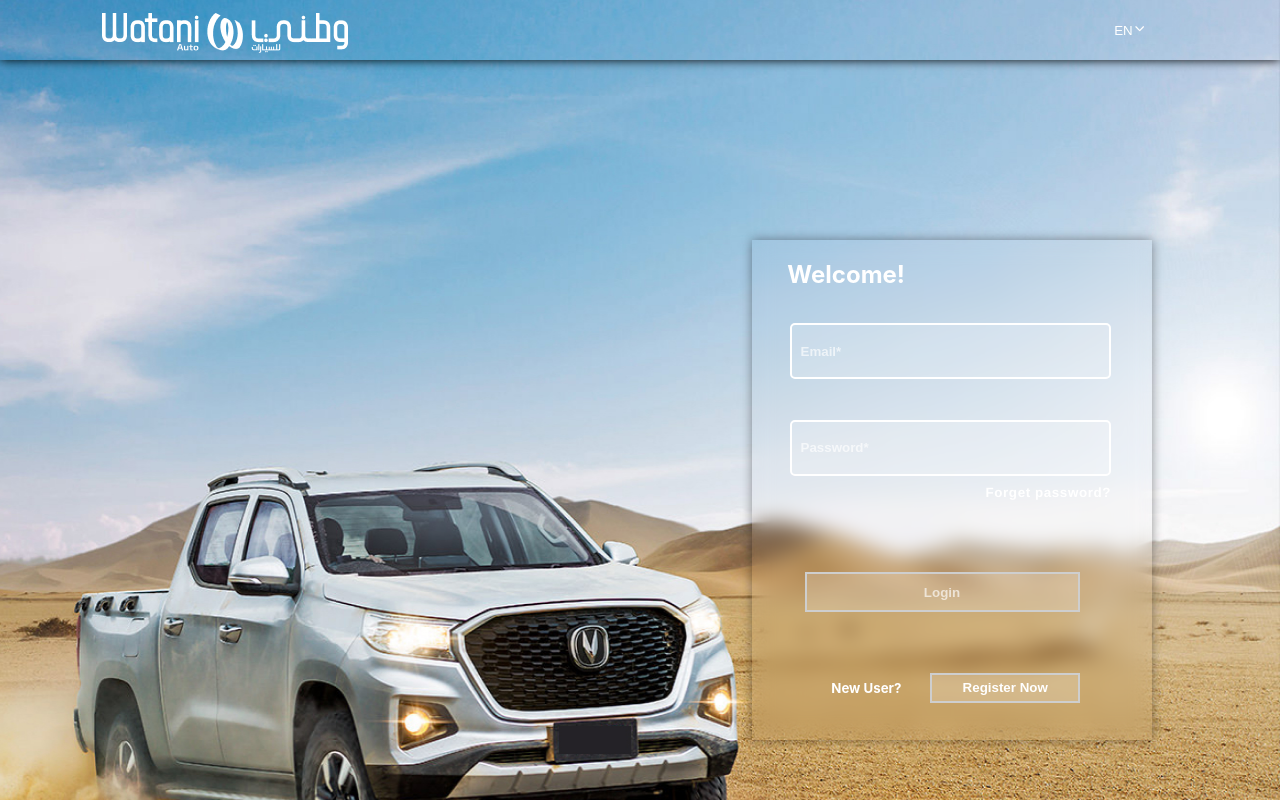
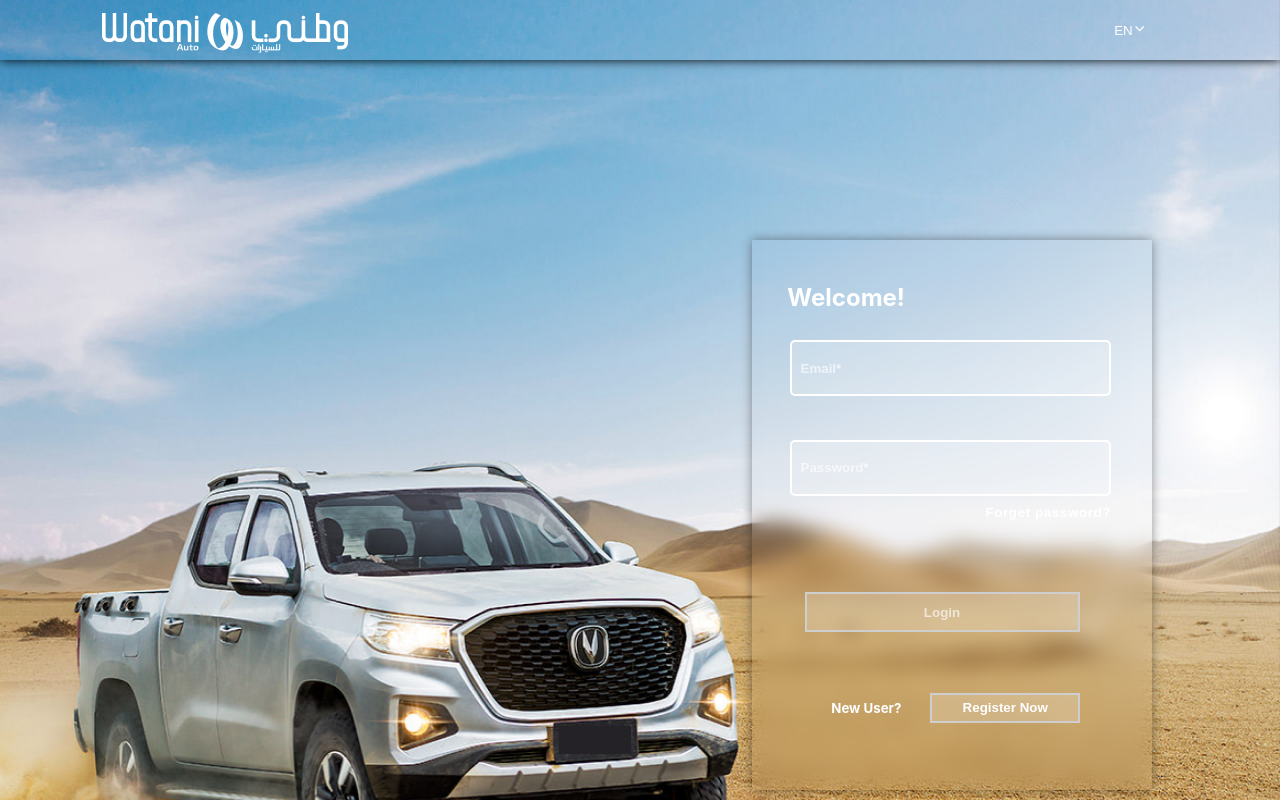
Before and after one commit to H1617K/WataniAuto, a React (Create React App) app: page /Login in a window 1280 px wide. Shown: the top 800 px of the page. Built offline with nearby package versions, Linux system fonts and the light colour scheme.

Commit message:
update password code

```diff
--- a/src/CSS/Login.css
+++ b/src/CSS/Login.css
@@ -80,7 +80,7 @@
 .Main-Login-form{
     display: flex;
     justify-content: center;
-    height: 500px;
+    height: 550px;
     right: 10%;
     position: absolute;
     top: 30%;
@@ -91,6 +91,7 @@
 .Box-heder-Welcome h2{
   color: white;
   margin-left: -8%;
+  margin-top: 15%;
 }
 
 .Box-Email {
@@ -102,7 +103,7 @@
     width: 300px;
     height: 35px;
     margin-left: -20px;
-    margin-top: 5%;
+    margin-top: 3%;
     background: rgba(255, 255, 255, 0.2);
     border: 2px solid #fff;
     outline: none;
@@ -133,7 +134,7 @@
   width: 300px;
   height: 35px;
   margin-left: -20px;
-  margin-top: 2%;
+  margin-top: 3%;
   background: rgba(255, 255, 255, 0.2);
   border: 2px solid #fff;
   outline: none;
--- a/src/Page/Login.js
+++ b/src/Page/Login.js
@@ -4,6 +4,7 @@ import { FooterOption } from '../Component/Footer/Footer';
 import '../CSS/Login.css';
 import { IoIosArrowDown } from 'react-icons/io';
 import { useNavigate } from 'react-router-dom';
+// import { useFormValidation } from '../Utils/formValidation';
 
 const Login = () => {
   const [email, setEmail] = useState('');
@@ -15,9 +16,9 @@ const Login = () => {
   const [isPasswordFocused, setIsPasswordFocused] = useState(false);
   const [showPassword, setShowPassword] = useState(false);
 
-  const togglePasswordVisibility = () => {
-    setShowPassword(!showPassword);
-  };
+  // const togglePasswordVisibility = () => {
+  //   setShowPassword(!showPassword);
+  // };
 
   const handleEmailFocus = () => {
     setEmailPlaceholder('example@domain.com');
@@ -30,18 +31,20 @@ const Login = () => {
   };
 
   const handlePasswordFocus = () => {
+    setPasswordPlaceholder('Password');
     setIsPasswordFocused(true);
   };
 
   const handlePasswordBlur = () => {
-    setIsPasswordFocused(false);
+    setPasswordPlaceholder('Password*');
+    setIsPasswordFocused(password !== '');
   };
 
   const handleEmailChange = (e) => {
     setEmail(e.target.value);
   };
 
-  const handlePasswordChange = (e) => {
+  const handlePasswordChange   = (e) => {
     setPassword(e.target.value);
   };
 
@@ -58,6 +61,8 @@ const Login = () => {
   const handleForgetPassword = () => {
     navigate('/Forgetpassword');
   };
+
+  // const { email, password, handlerSubmit, emailError, passwordError, handleEmailChange, handlePasswordChange } = useFormValidation()
 
   return (
     <section>
@@ -90,7 +95,7 @@ const Login = () => {
                     type={showPassword ? 'text' : 'password'}
                     name="password"
                     value={password}
-                    placeholder={isPasswordFocused ? '' : 'Password*'}
+                    placeholder={isPasswordFocused ? '' : passwordPlaceholder}
                     onChange={handlePasswordChange}
                     onFocus={handlePasswordFocus}
                     onBlur={handlePasswordBlur}
```
